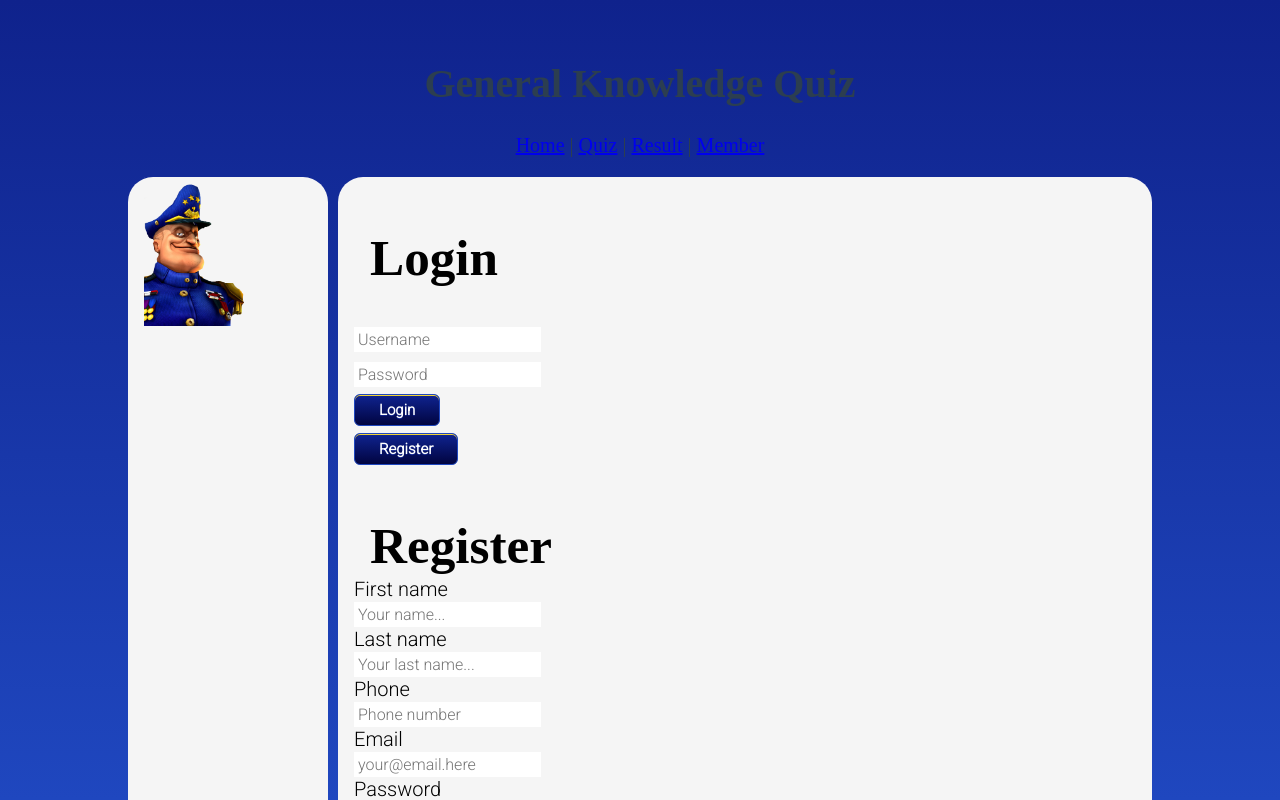
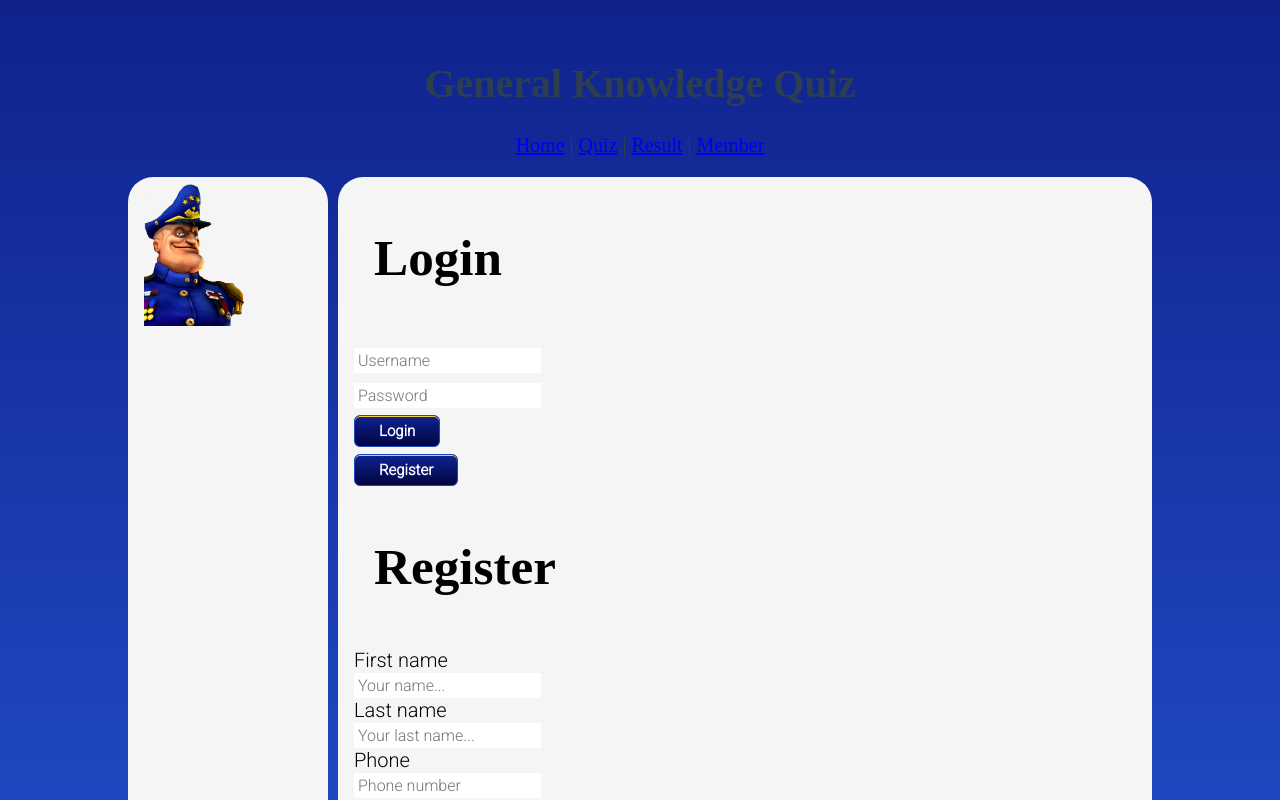
Before and after one commit to ITHS-JU20-Grupp5/frontend, a Vue app: page / in a window 1280 px wide. Shown: the top 800 px of the page. Built offline with nearby package versions, Linux system fonts and the light colour scheme; the HTML template or start-up script is replaced by a standard one; a web font is replaced by a local one.

Commit message:
Change in h3 to avoid conflict in merge

```diff
--- a/src/App.vue
+++ b/src/App.vue
@@ -129,8 +129,7 @@ h2{
 h3{
   font-family: New Tegomin, serif;
   text-align: start;
-  padding-left: 1rem;
-  margin-bottom: 2px;
+  padding-left: 20px;
   font-size: clamp(2rem, 4vw, 4rem);
 }
 
```
